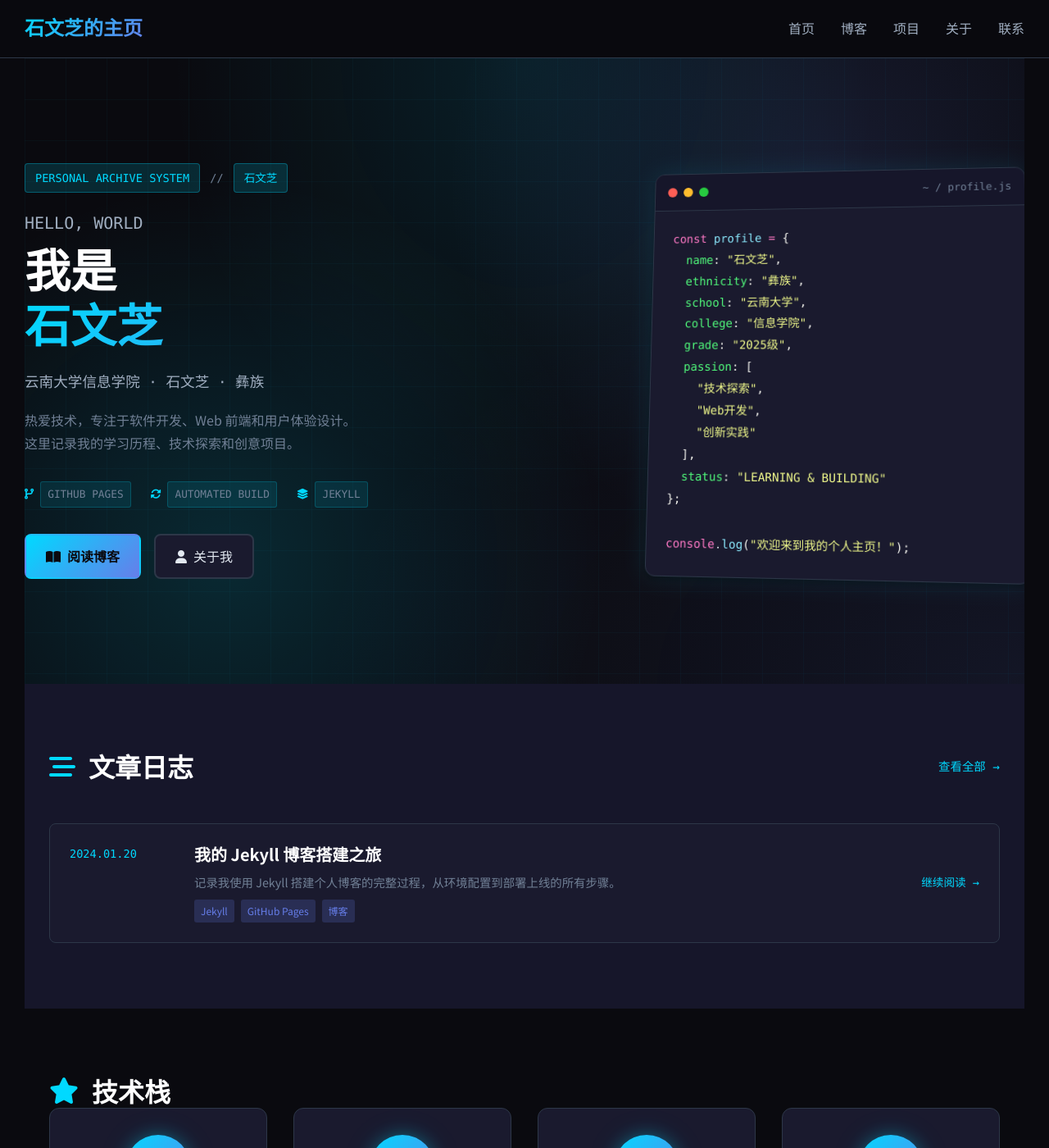
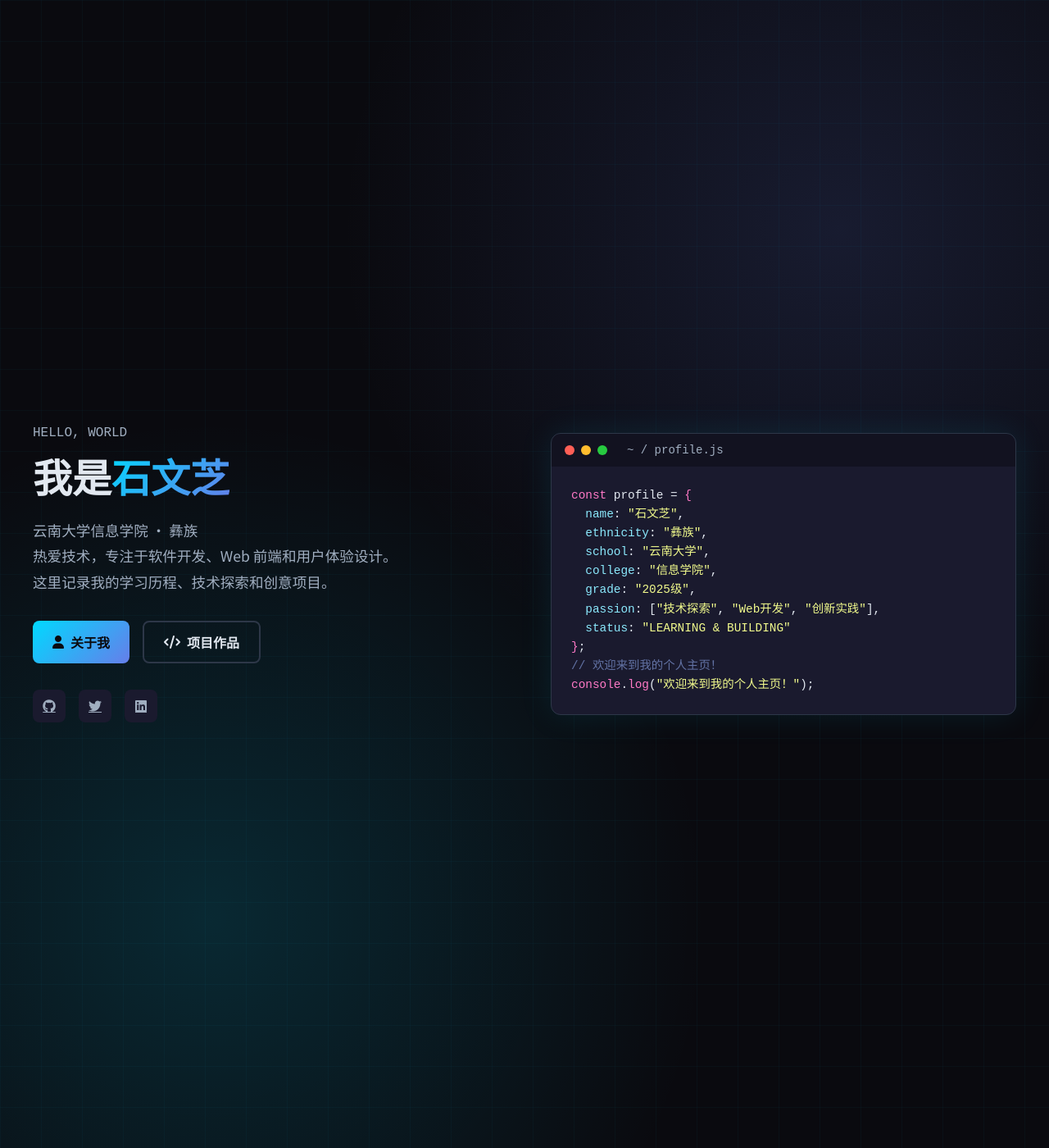
Before and after one commit to susunaKaa/swz, a Jekyll site: the page index.html, which Jekyll copies as it is, in a window 1280 px wide and 1400 px high. Shown: the whole window at 82% size. Built offline with Jekyll 4.4.1, drawn with Linux system fonts in a browser that asks for light colours; some of the changed text lies outside the part shown.

Commit message:
Create a cool static homepage

```diff
--- a/_config.yml
+++ b/_config.yml
@@ -7,7 +7,6 @@ url: "https://susunaKaa.github.io"
 twitter_username: yourtwitter
 github_username: susunaKaa
 linkedin_username: yourlinkedin
-
 
 plugins:
   - jekyll-feed
@@ -35,3 +34,7 @@ defaults:
       type: "projects"
     values:
       layout: "project"
+
+# GitHub Pages configuration
+include:
+  - index.html
--- a/index.html
+++ b/index.html
@@ -1,195 +1,292 @@
----
-layout: default
-title: 首页
----
+<!DOCTYPE html>
+<html lang="zh-CN">
+<head>
+  <meta charset="UTF-8">
+  <meta name="viewport" content="width=device-width, initial-scale=1.0">
+  <title>石文芝的主页</title>
+  <link href="https://fonts.googleapis.com/css2?family=Inter:wght@300;400;500;600;700&family=Noto+Sans+SC:wght@300;400;500;600;700&display=swap" rel="stylesheet">
+  <link rel="stylesheet" href="https://cdnjs.cloudflare.com/ajax/libs/font-awesome/6.4.0/css/all.min.css">
+  <style>
+    :root {
+      --primary-color: #00d9ff;
+      --secondary-color: #667eea;
+      --accent-color: #00ff88;
+      --text-color: #e2e8f0;
+      --text-light: #a0aec0;
+      --background-dark: #0a0a0f;
+      --background-card: #1a1a2e;
+      --border-color: #2d3748;
+    }
 
+    * { margin: 0; padding: 0; box-sizing: border-box; }
+    body {
+      font-family: 'Noto Sans SC', 'Inter', sans-serif;
+      background-color: var(--background-dark);
+      color: var(--text-color);
+      min-height: 100vh;
+    }
+
+    .gradient-text {
+      background: linear-gradient(135deg, var(--primary-color), var(--secondary-color));
+      -webkit-background-clip: text;
+      -webkit-text-fill-color: transparent;
+      background-clip: text;
+    }
+
+    .hero {
+      position: relative;
+      min-height: 100vh;
+      display: flex;
+      align-items: center;
+      justify-content: center;
+      padding: 2rem;
+      overflow: hidden;
+    }
+
+    .hero::before {
+      content: '';
+      position: absolute;
+      top: 0; left: 0; right: 0; bottom: 0;
+      background:
+        radial-gradient(circle at 20% 80%, rgba(0,217,255,0.15) 0%, transparent 40%),
+        radial-gradient(circle at 80% 20%, rgba(102,126,234,0.15) 0%, transparent 40%);
+    }
+
+    .hero::after {
+      content: '';
+      position: absolute;
+      top: 0; left: 0; right: 0; bottom: 0;
+      background-image:
+        linear-gradient(rgba(0,217,255,0.03) 1px, transparent 1px),
+        linear-gradient(90deg, rgba(0,217,255,0.03) 1px, transparent 1px);
+      background-size: 50px 50px;
+    }
+
+    .hero-content {
+      position: relative;
+      z-index: 1;
+      max-width: 1200px;
+      width: 100%;
+      display: grid;
+      grid-template-columns: 1fr 1fr;
+      gap: 4rem;
+      align-items: center;
+    }
+
+    @media (max-width: 768px) {
+      .hero-content { grid-template-columns: 1fr; gap: 2rem; text-align: center; }
+    }
+
+    .hero-text h1 {
+      font-size: 3rem;
+      margin-bottom: 1rem;
+      font-weight: 700;
+    }
+
+    .hero-text .greeting {
+      display: block;
+      font-size: 1rem;
+      color: var(--text-light);
+      margin-bottom: 0.5rem;
+      font-family: monospace;
+    }
+
+    .hero-text .highlight {
+      display: inline;
+      background: linear-gradient(135deg, var(--primary-color), var(--secondary-color));
+      -webkit-background-clip: text;
+      -webkit-text-fill-color: transparent;
+      background-clip: text;
+    }
+
+    .hero-text p {
+      color: var(--text-light);
+      font-size: 1.1rem;
+      line-height: 1.8;
+      margin-bottom: 2rem;
+    }
+
+    .hero-buttons {
+      display: flex;
+      gap: 1rem;
+      flex-wrap: wrap;
+    }
+
+    @media (max-width: 768px) { .hero-buttons { justify-content: center; } }
+
+    .btn {
+      display: inline-flex;
+      align-items: center;
+      gap: 0.5rem;
+      padding: 0.75rem 1.5rem;
+      border-radius: 8px;
+      font-weight: 600;
+      text-decoration: none;
+      transition: all 0.3s ease;
+    }
+
+    .btn-primary {
+      background: linear-gradient(135deg, var(--primary-color), var(--secondary-color));
+      color: var(--background-dark);
+    }
+
+    .btn-primary:hover {
+      transform: translateY(-2px);
+      box-shadow: 0 0 20px rgba(0,217,255,0.4);
+    }
+
+    .btn-secondary {
+      background: transparent;
+      color: var(--text-color);
+      border: 2px solid var(--border-color);
+    }
+
+    .btn-secondary:hover {
+      border-color: var(--primary-color);
+      color: var(--primary-color);
+    }
+
+    .terminal {
+      background-color: var(--background-card);
+      border-radius: 12px;
+      overflow: hidden;
+      box-shadow: 0 0 40px rgba(0,217,255,0.1);
+      border: 1px solid var(--border-color);
+    }
+
+    .terminal-header {
+      display: flex;
+      align-items: center;
+      gap: 8px;
+      padding: 12px 16px;
+      background-color: rgba(0,0,0,0.3);
+    }
+
+    .terminal-btn {
+      width: 12px;
+      height: 12px;
+      border-radius: 50%;
+    }
+
+    .btn-red { background-color: #ff5f56; }
+    .btn-yellow { background-color: #ffbd2e; }
+    .btn-green { background-color: #27ca40; }
+
+    .terminal-title {
+      margin-left: 1rem;
+      font-family: monospace;
+      color: var(--text-light);
+      font-size: 0.875rem;
+    }
+
+    .terminal-body {
+      padding: 1.5rem;
+      font-family: 'SF Mono', 'Monaco', monospace;
+      font-size: 0.9rem;
+      line-height: 1.6;
+    }
+
+    .terminal-body pre { margin: 0; }
+    .terminal-body code { color: var(--text-color); }
+    .terminal-body .keyword { color: #ff79c6; }
+    .terminal-body .string { color: #f1fa8c; }
+    .terminal-body .property { color: #8be9fd; }
+    .terminal-body .comment { color: #6272a4; }
+
+    .social-links {
+      display: flex;
+      gap: 1rem;
+      margin-top: 2rem;
+    }
+
+    .social-links a {
+      display: flex;
+      align-items: center;
+      justify-content: center;
+      width: 40px;
+      height: 40px;
+      border-radius: 8px;
+      background-color: var(--background-card);
+      color: var(--text-light);
+      transition: all 0.3s ease;
+    }
+
+    .social-links a:hover {
+      background: linear-gradient(135deg, var(--primary-color), var(--secondary-color));
+      color: var(--background-dark);
+      transform: translateY(-2px);
+    }
+
+    @media (max-width: 768px) {
+      .hero-text h1 { font-size: 2rem; }
+      .hero-text p { font-size: 1rem; }
+    }
+  </style>
+</head>
+<body>
   <section class="hero">
-  <div class="hero-bg"></div>
     <div class="hero-content">
       <div class="hero-text">
-      <div class="system-info">
-        <span class="info-tag">PERSONAL ARCHIVE SYSTEM</span>
-        <span class="info-divider">//</span>
-        <span class="info-tag">{{ site.author }}</span>
-      </div>
-      <h1 class="hero-title">
-        <span class="greeting">HELLO, WORLD</span>
-        <span class="name">我是<span class="highlight">{{ site.author }}</span></span>
-      </h1>
-      <p class="hero-subtitle">
-        云南大学信息学院 · {{ site.author }} · 彝族
-      </p>
-      <p class="hero-description">
+        <div class="greeting">HELLO, WORLD</div>
+        <h1>我是<span class="highlight">石文芝</span></h1>
+        <p>
+          云南大学信息学院 · 彝族<br>
           热爱技术，专注于软件开发、Web 前端和用户体验设计。<br>
           这里记录我的学习历程、技术探索和创意项目。
         </p>
-      <div class="hero-meta">
-        <div class="meta-item">
-          <i class="fas fa-code-branch"></i>
-          <span>GITHUB PAGES</span>
+        <div class="hero-buttons">
+          <a href="#about" class="btn btn-primary">
+            <i class="fas fa-user"></i> 关于我
+          </a>
+          <a href="#projects" class="btn btn-secondary">
+            <i class="fas fa-code"></i> 项目作品
+          </a>
         </div>
-        <div class="meta-item">
-          <i class="fas fa-sync-alt"></i>
-          <span>AUTOMATED BUILD</span>
-        </div>
-        <div class="meta-item">
-          <i class="fas fa-layer-group"></i>
-          <span>JEKYLL</span>
-        </div>
-      </div>
-      <div class="hero-buttons">
-        <a href="{{ "/blog/" | relative_url }}" class="btn btn-primary">
-          <i class="fas fa-book-open"></i> 阅读博客
+        <div class="social-links">
+          <a href="https://github.com/susunaKaa" target="_blank">
+            <i class="fab fa-github"></i>
           </a>
-        <a href="{{ "/about/" | relative_url }}" class="btn btn-secondary">
-          <i class="fas fa-user"></i> 关于我
+          <a href="#" target="_blank">
+            <i class="fab fa-twitter"></i>
+          </a>
+          <a href="#" target="_blank">
+            <i class="fab fa-linkedin"></i>
           </a>
         </div>
       </div>
-    <div class="hero-image">
+
       <div class="terminal">
         <div class="terminal-header">
-          <div class="terminal-buttons">
-            <span class="btn-red"></span>
-            <span class="btn-yellow"></span>
-            <span class="btn-green"></span>
-          </div>
-          <div class="terminal-title">~ / profile.js</div>
+          <span class="terminal-btn btn-red"></span>
+          <span class="terminal-btn btn-yellow"></span>
+          <span class="terminal-btn btn-green"></span>
+          <span class="terminal-title">~ / profile.js</span>
         </div>
         <div class="terminal-body">
-          <pre><code class="language-javascript"><span class="keyword">const</span> <span class="variable">profile</span> <span class="operator">=</span> <span class="bracket">{</span>
-  <span class="property">name</span><span class="punctuation">:</span> <span class="string">"{{ site.author }}"</span><span class="punctuation">,</span>
-  <span class="property">ethnicity</span><span class="punctuation">:</span> <span class="string">"彝族"</span><span class="punctuation">,</span>
-  <span class="property">school</span><span class="punctuation">:</span> <span class="string">"云南大学"</span><span class="punctuation">,</span>
-  <span class="property">college</span><span class="punctuation">:</span> <span class="string">"信息学院"</span><span class="punctuation">,</span>
-  <span class="property">grade</span><span class="punctuation">:</span> <span class="string">"2025级"</span><span class="punctuation">,</span>
-  <span class="property">passion</span><span class="punctuation">:</span> <span class="bracket">[</span>
-    <span class="string">"技术探索"</span><span class="punctuation">,</span>
-    <span class="string">"Web开发"</span><span class="punctuation">,</span>
-    <span class="string">"创新实践"</span>
-  <span class="bracket">]</span><span class="punctuation">,</span>
-  <span class="property">status</span><span class="punctuation">:</span> <span class="string">"LEARNING & BUILDING"</span>
-<span class="bracket">}</span><span class="punctuation">;</span>
-
-<span class="keyword">console</span>.<span class="method">log</span><span class="bracket">(</span><span class="string">"欢迎来到我的个人主页！"</span><span class="bracket">)</span><span class="punctuation">;</span></code></pre>
-        </div>
+          <pre><code><span class="keyword">const</span> profile = <span class="keyword">{</span>
+  <span class="property">name</span>: <span class="string">"石文芝"</span>,
+  <span class="property">ethnicity</span>: <span class="string">"彝族"</span>,
+  <span class="property">school</span>: <span class="string">"云南大学"</span>,
+  <span class="property">college</span>: <span class="string">"信息学院"</span>,
+  <span class="property">grade</span>: <span class="string">"2025级"</span>,
+  <span class="property">passion</span>: [<span class="string">"技术探索"</span>, <span class="string">"Web开发"</span>, <span class="string">"创新实践"</span>],
+  <span class="property">status</span>: <span class="string">"LEARNING & BUILDING"</span>
+<span class="keyword">}</span>;
+<span class="comment">// 欢迎来到我的个人主页！</span>
+<span class="keyword">console</span>.<span class="keyword">log</span>(<span class="string">"欢迎来到我的个人主页！"</span>);</code></pre>
         </div>
       </div>
     </div>
   </section>
 
-<section class="latest-posts">
-  <div class="wrapper">
-    <div class="section-header">
-      <h2 class="section-title">
-        <i class="fas fa-stream"></i> 文章日志
-      </h2>
-      <a href="{{ "/blog/" | relative_url }}" class="view-all">查看全部 →</a>
-    </div>
-    <div class="posts-list">
-      {% for post in site.posts limit: 5 %}
-      <article class="post-item">
-        <div class="post-meta">
-          <span class="post-date">{{ post.date | date: "%Y.%m.%d" }}</span>
-        </div>
-        <div class="post-content">
-          <h3 class="post-title">
-            <a href="{{ post.url | relative_url }}">{{ post.title }}</a>
-          </h3>
-          <p class="post-excerpt">{{ post.excerpt | strip_html | truncatewords: 15 }}</p>
-          <div class="post-tags">
-            {% for tag in post.tags %}
-            <span class="tag">{{ tag }}</span>
-            {% endfor %}
-          </div>
-        </div>
-        <div class="post-action">
-          <a href="{{ post.url | relative_url }}" class="read-more">
-            继续阅读 →
-          </a>
-        </div>
-      </article>
-      {% else %}
-      <div class="no-posts">
-        <p>文章即将上线，敬请期待！</p>
-      </div>
-      {% endfor %}
-    </div>
-  </div>
-</section>
-
-<section class="features">
-  <div class="wrapper">
-    <h2 class="section-title">
-      <i class="fas fa-star"></i> 技术栈
-    </h2>
-    <div class="features-grid">
-      <div class="feature-card">
-        <div class="feature-icon">
-          <i class="fas fa-code"></i>
-        </div>
-        <h3>前端开发</h3>
-        <p>HTML5, CSS3, JavaScript</p>
-        <p>Vue.js, React 基础</p>
-      </div>
-
-      <div class="feature-card">
-        <div class="feature-icon">
-          <i class="fas fa-server"></i>
-        </div>
-        <h3>后端开发</h3>
-        <p>Python, Node.js 基础</p>
-        <p>数据库设计与优化</p>
-      </div>
-
-      <div class="feature-card">
-        <div class="feature-icon">
-          <i class="fas fa-database"></i>
-        </div>
-        <h3>数据库</h3>
-        <p>MySQL, MongoDB</p>
-        <p>Redis 缓存</p>
-      </div>
-
-      <div class="feature-card">
-        <div class="feature-icon">
-          <i class="fas fa-tools"></i>
-        </div>
-        <h3>工具平台</h3>
-        <p>Git, Docker, Linux</p>
-        <p>CI/CD 自动化部署</p>
-      </div>
-    </div>
-  </div>
-</section>
-
-<section class="projects-preview">
-  <div class="wrapper">
-    <h2 class="section-title">
-      <i class="fas fa-folder-open"></i> 项目展示
-    </h2>
-    <div class="projects-grid">
-      {% assign projects = site.projects | sort: date | reverse | limit: 3 %}
-      {% for project in projects %}
-      <div class="project-card">
-        <div class="project-card-header">
-          <i class="fas fa-folder"></i>
-          <span class="project-date">{{ project.date | date: "%Y.%m.%d" }}</span>
-        </div>
-        <h3>{{ project.title }}</h3>
-        <p>{{ project.excerpt | strip_html | truncatewords: 15 }}</p>
-        <div class="project-tech">
-          {% for tech in project.technologies %}
-          <span class="tech-tag">{{ tech }}</span>
-          {% endfor %}
-        </div>
-        <a href="{{ project.url | relative_url }}" class="project-link">查看详情 →</a>
-      </div>
-      {% else %}
-      <div class="no-projects">
-        <p>项目即将上线，敬请期待！</p>
-      </div>
-      {% endfor %}
-    </div>
-  </div>
-</section>
+  <script>
+    document.querySelectorAll('a[href^="#"]').forEach(anchor => {
+      anchor.addEventListener('click', function(e) {
+        e.preventDefault();
+        const target = document.querySelector(this.getAttribute('href'));
+        if (target) target.scrollIntoView({ behavior: 'smooth' });
+      });
+    });
+  </script>
+</body>
+</html>
```
Lines whose indentation alone changed are shown as unchanged.
